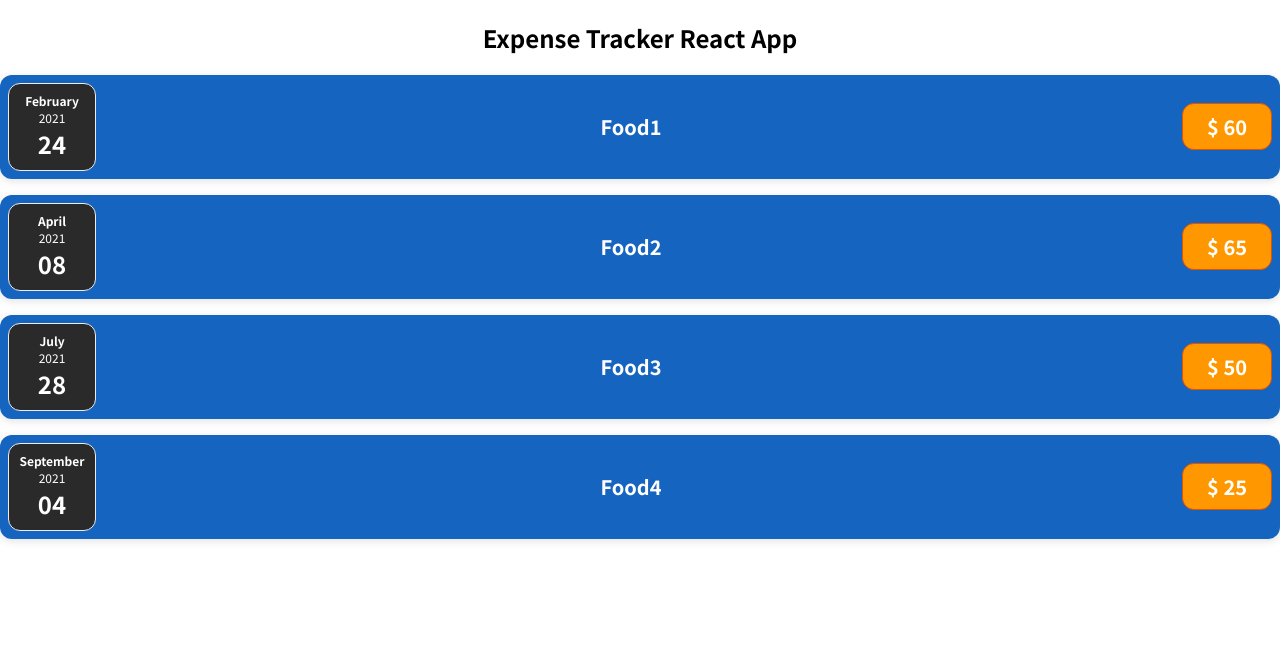
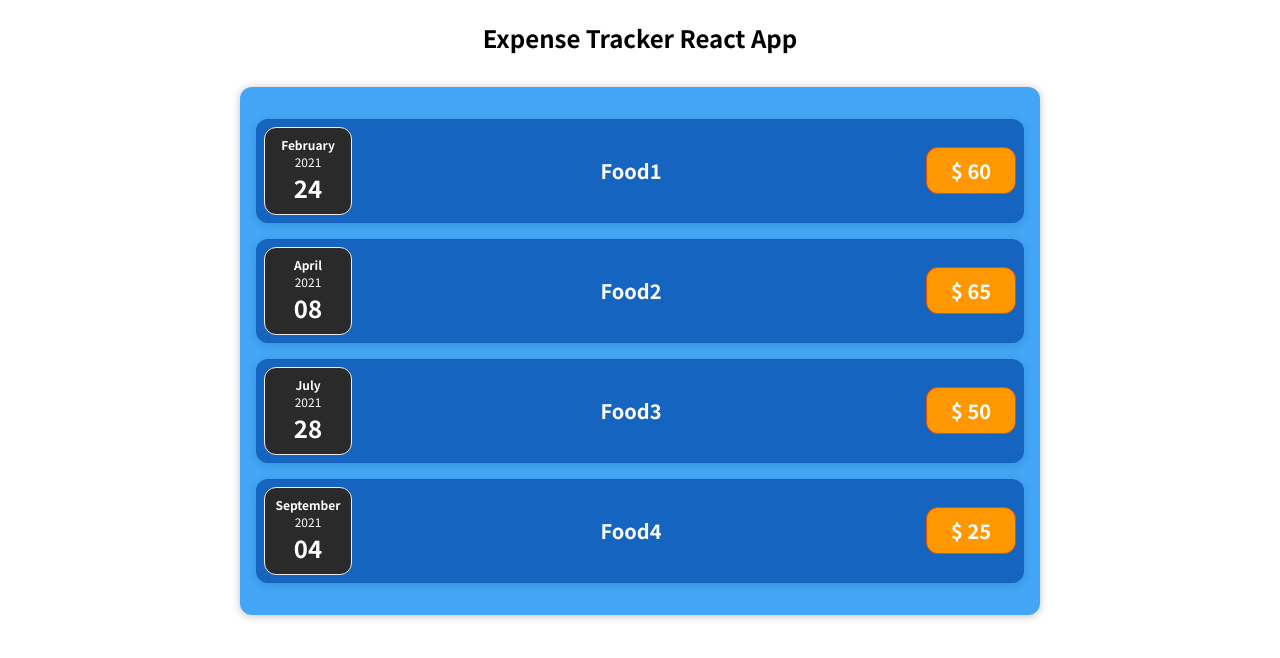
Before and after one commit to yuvaraj21/React-Bootcamp, a React (Create React App) app in the folder Expense-Tracker/: page / in a window 1280 px wide. Shown: the top 658 px of the page. Built offline with nearby package versions, Linux system fonts and the light colour scheme.

Commit message:
assignment 1

```diff
--- a/Expense-Tracker/src/App.js
+++ b/Expense-Tracker/src/App.js
@@ -1,4 +1,4 @@
-import ExpenseItem from './component/ExpenseItem';
+import Expenses from './component/Expenses';
 
 function App() {
   const expenses = [
@@ -23,30 +23,10 @@ function App() {
       date: new Date(2021, 8, 4),
     },
   ];
-
   return (
     <div>
       <h2>Expense Tracker React App</h2>
-      <ExpenseItem
-        title={expenses[0].name}
-        amount={expenses[0].price}
-        date={expenses[0].date}
-      />
-      <ExpenseItem
-        title={expenses[1].name}
-        amount={expenses[1].price}
-        date={expenses[1].date}
-      />
-      <ExpenseItem
-        title={expenses[2].name}
-        amount={expenses[2].price}
-        date={expenses[2].date}
-      />
-      <ExpenseItem
-        title={expenses[3].name}
-        amount={expenses[3].price}
-        date={expenses[3].date}
-      />
+      <Expenses expenses={expenses} />
     </div>
   );
 }
--- /dev/null
+++ b/Expense-Tracker/src/component/Expenses.css
@@ -0,0 +1,9 @@
+.expenses {
+    padding: 1rem;
+    background-color: #42a5f5;
+    margin: 2rem auto;
+    width: 50rem;
+    max-width: 95%;
+    border-radius: 12px;
+    box-shadow: 0 1px 8px rgba(0, 0, 0, 0.25);
+}
--- /dev/null
+++ b/Expense-Tracker/src/component/Expenses.js
@@ -0,0 +1,34 @@
+import React from 'react';
+import ExpenseItem from './ExpenseItem';
+import './Expenses.css';
+
+const Expenses = (props) => {
+  const expenses = props.expenses;
+
+  return (
+    <div className="expenses">
+      <ExpenseItem
+        title={expenses[0].name}
+        amount={expenses[0].price}
+        date={expenses[0].date}
+      />
+      <ExpenseItem
+        title={expenses[1].name}
+        amount={expenses[1].price}
+        date={expenses[1].date}
+      />
+      <ExpenseItem
+        title={expenses[2].name}
+        amount={expenses[2].price}
+        date={expenses[2].date}
+      />
+      <ExpenseItem
+        title={expenses[3].name}
+        amount={expenses[3].price}
+        date={expenses[3].date}
+      />
+    </div>
+  );
+};
+
+export default Expenses;
```
